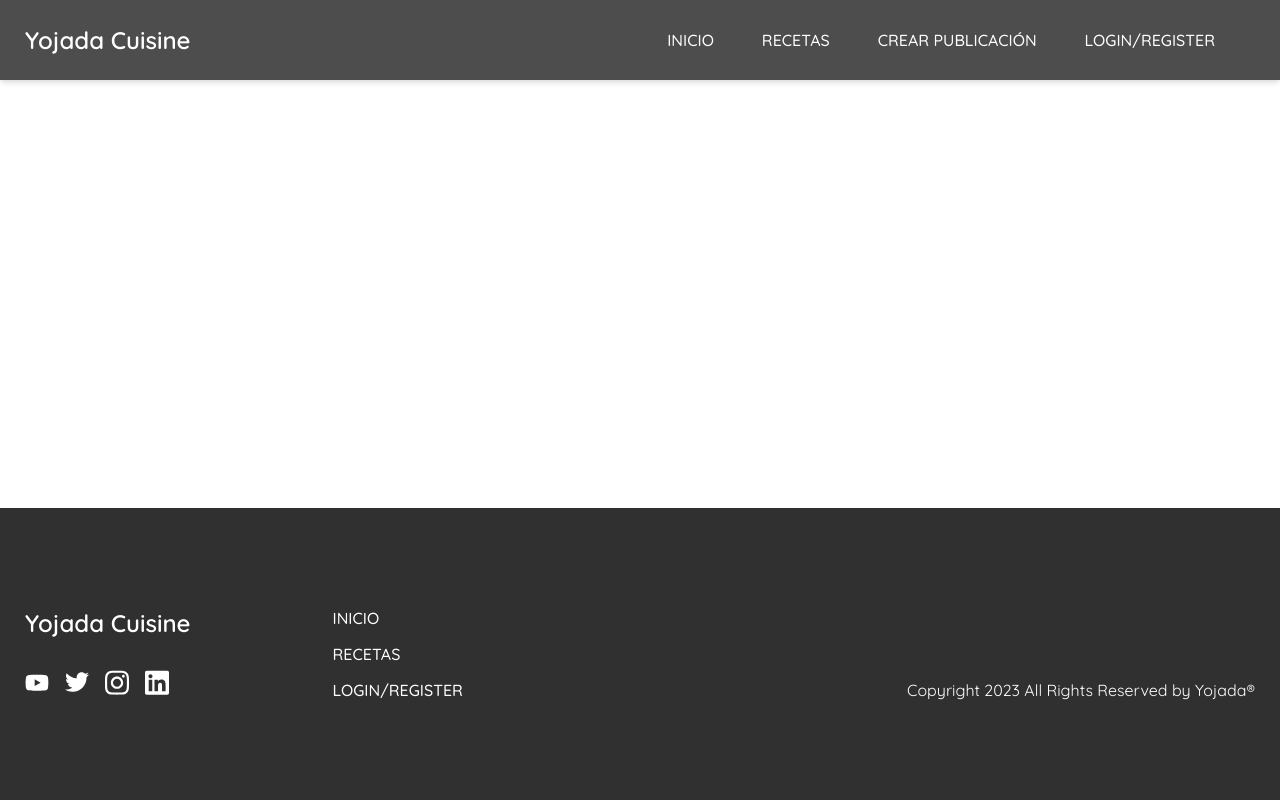
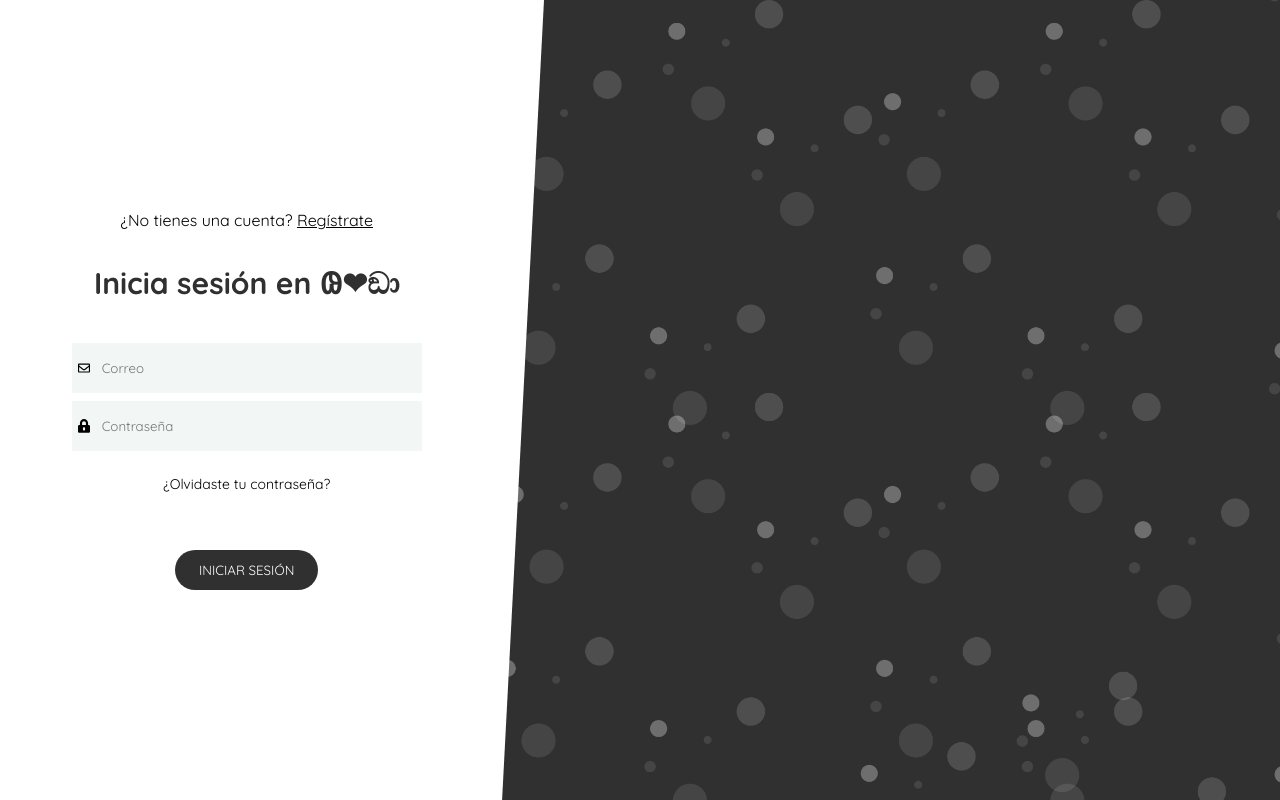
Before and after one commit to LuisUgarteC/ProyectoLenguajes, a Vue app: page /login in a window 1280 px wide. Built offline with nearby package versions, Linux system fonts and the light colour scheme; what vue2-editor would draw is missing.

Commit message:
Pestaña de Login

```diff
--- a/src/App.vue
+++ b/src/App.vue
@@ -1,9 +1,9 @@
 <template>
   <div class="app-wrapper">
     <div class="app">
-      <Navigation />
+      <Navigation v-if="!navigation" />
       <router-view />
-      <Footer />
+      <Footer v-if="!navigation" />
     </div>
   </div>
 </template>
@@ -15,12 +15,32 @@ export default {
   name: "app",
   components: { Navigation, Footer },
   data() {
-    return {};
+    return {
+      navigation: null,
+    };
   },
-  created() {},
+  created() {
+    this.checkRoute();
+  },
   mounted() {},
-  methods: {},
-  watch: {},
+  methods: {
+    checkRoute() {
+      if (
+        this.$route.name === "Login" ||
+        this.$route.name === "Register" ||
+        this.$route.name === "ForgotPassword"
+        ) {
+          this.navigation = true;
+          return;
+      }
+      this.navigation = false;
+    },
+  },
+  watch: {
+    $route() {
+      this.checkRoute();
+    }
+  },
 };
 </script>
 
--- a/src/router/index.js
+++ b/src/router/index.js
@@ -2,6 +2,9 @@ import Vue from "vue";
 import VueRouter from "vue-router";
 import Home from "../views/Home.vue";
 import Recetas from "../views/Recetas.vue";
+import Login from "../views/Login.vue";
+import Register from "../views/Register.vue";
+import ForgotPassword from "../views/ForgotPassword.vue";
 
 Vue.use(VueRouter);
 
@@ -20,6 +23,30 @@ const routes = [
     component: Recetas,
     meta: {
       title: "Recetas",
+    },
+  },
+  {
+    path: "/login",
+    name: "Login",
+    component: Login,
+    meta: {
+      title: "Login",
+    },
+  },
+  {
+    path: "/register",
+    name: "Register",
+    component: Register,
+    meta: {
+      title: "Register",
+    },
+  },
+  {
+    path: "/forgot-password",
+    name: "ForgotPassword",
+    component: ForgotPassword,
+    meta: {
+      title: "Forgot Password",
     },
   },
 ];
--- /dev/null
+++ b/src/views/ForgotPassword.vue
@@ -0,0 +1,13 @@
+<template>
+  <div></div>
+</template>
+
+<script>
+export default {
+
+}
+</script>
+
+<style>
+
+</style>
--- /dev/null
+++ b/src/views/Login.vue
@@ -0,0 +1,164 @@
+/**
+*!Un cometario
+
+*/
+
+
+<template>
+  <div class="form-wrap">
+    <form class="login">
+      <p class="login-register">
+        ¿No tienes una cuenta?
+        <router-link class="router-link" :to="{name: 'Register' }">Regístrate</router-link>
+      </p>
+      <h2>Inicia sesión en 𐐘❤ඞා</h2>
+      <div class="inputs">
+        <div class="input">
+          <input type="text" placeholder="Correo" v-model="email">
+          <email class="icon" />
+        </div>
+        <div class="input">
+          <input type="password" placeholder="Contraseña" v-model="password">
+          <password class="icon" />
+        </div>
+      </div>
+      <router-link class="forgot-password" :to="{name: 'Forgot-Password' }">¿Olvidaste tu contraseña?</router-link>
+      <button>Iniciar Sesión</button>
+      <div class="angle"></div>
+    </form>
+    <div class="background"></div>
+  </div>
+</template>
+
+<script>
+import email from "../assets/Icons/envelope-regular.svg";
+import password from "../assets/Icons/lock-alt-solid.svg";
+export default {
+  name: "Login",
+  components: {
+    email,
+    password,
+  },
+  data() {
+    return {
+      email: null,
+      password: null,
+    };
+  },
+};
+</script>
+
+<style lang="scss">
+.form-wrap {
+  overflow: hidden;
+  display: flex;
+  height: 100vh;
+  justify-content: center;
+  align-self: center;
+  margin: 0 auto;
+  width: 90%;
+  @media (min-width: 900px) {
+    width: 100%;
+  }
+
+  .login-register {
+    margin-bottom: 32px;
+
+    .router-link {
+      color: #000;
+    }
+  }
+
+  form {
+    padding: 0 10px;
+    position: relative;
+    display: flex;
+    flex-direction: column;
+    justify-content: center;
+    align-items: center;
+    flex: 1;
+    @media (min-width: 900px) {
+      padding: 0 50px;
+    }
+
+    h2 {
+      text-align: center;
+      font-size: 32px;
+      color: #303030;
+      margin-bottom: 40px;
+      @media (min-width: 900px) {
+        font-size: 30px; // ? 40px
+      }
+    }
+
+    .inputs {
+      width: 100%;
+      max-width: 350px;
+
+      .input {
+        position: relative;
+        display: flex;
+        justify-content: center;
+        align-items: center;
+        margin-bottom: 8px;
+        input {
+          width: 100%;
+          border: none;
+          background-color: #f2f7f6;
+          padding: 4px 4px 4px 30px;
+          height: 50px;
+
+          &:focus {
+            outline: none;
+          }
+        }
+
+        .icon {
+          width: 12px;
+          position: absolute;
+          left: 6px;
+        }
+      }
+    }
+
+    .forgot-password {
+      text-decoration: none;
+      color: #000;
+      cursor: pointer;
+      font-size: 14px;
+      margin: 16px 0 32px;
+      border-bottom: 1px solid transparent;
+      transition: 0.5s ease all;
+
+      &:hover {
+        border-color: #303030;
+      }
+    }
+
+    .angle {
+      display: none;
+      position: absolute;
+      background-color: #fff;
+      transform: rotateZ(3deg);
+      width: 60px;
+      right: -30px;
+      height: 101%;
+      @media (min-width: 900px) {
+        display: initial;
+      }
+    }
+  }
+
+  .background {
+    display: none;
+    flex: 2;
+    background-size: cover;
+    background-image: url("../assets/background.png");
+    width: 100%;
+    height: 100%;
+    @media (min-width: 900px) {
+      display: initial;
+    }
+  }
+}
+</style>
--- /dev/null
+++ b/src/views/Register.vue
@@ -0,0 +1,13 @@
+<template>
+  <div></div>
+</template>
+
+<script>
+export default {
+
+}
+</script>
+
+<style>
+
+</style>
```
